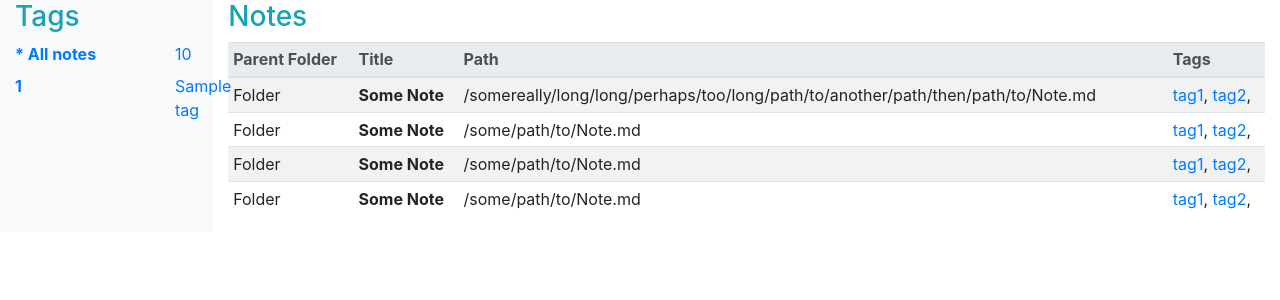
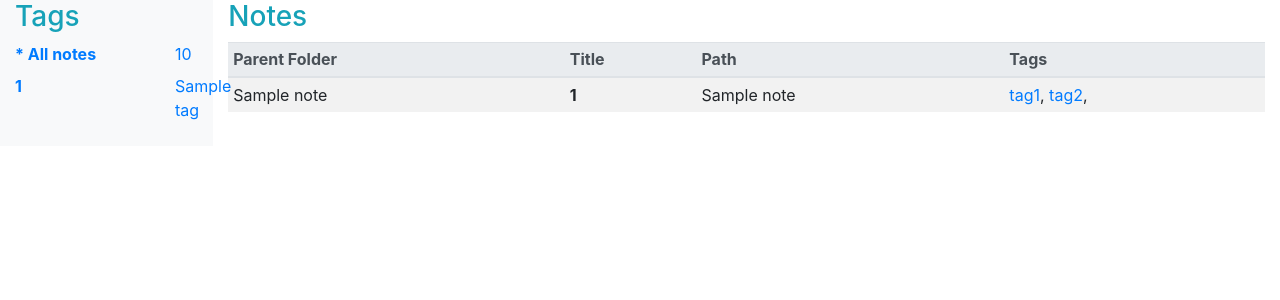
Before and after one commit to andy-cowley/vinci, a Flask app: template src/templates/index.html in a window 1280 px wide. Shown: the part 56-356 px from the top of the page. Run offline with Flask 2, Linux system fonts and the light colour scheme; the template is opened without the code that fills it: most values are stand-ins (such as "Sample title", 1, 10 or a date in 2020); some libraries are stand-ins or nearby versions.

Commit message:
Created default note indexer. Needs tag filter

```diff
--- a/src/main.py
+++ b/src/main.py
@@ -1,7 +1,13 @@
 import os
 
 from classes import DBConnectionHandler
-from functions import create_markdown_list, write_default_metadata, update_database, create_tag_index
+from functions import (
+    create_markdown_list,
+    write_default_metadata,
+    update_database,
+    create_tag_index,
+    create_note_index,
+)
 from flask import Flask, flash, make_response, send_file, redirect, request, render_template, url_for
 
 
@@ -41,7 +47,10 @@ app.secret_key = "This key is required for `flash()`."
 def index():
     tag_index = create_tag_index(db)
     tag_index_tuple_sum = sum([tag[1] for tag in tag_index])
-    return render_template("index.html", tag_index_tuple=tag_index, tag_index_tuple_sum=tag_index_tuple_sum)
+    note_index = create_note_index(db)
+    return render_template(
+        "index.html", tag_index_tuple=tag_index, tag_index_tuple_sum=tag_index_tuple_sum, notes=note_index
+    )
 
 
 app.run(debug=True, host="0.0.0.0", port=5000)
--- a/src/templates/index.html
+++ b/src/templates/index.html
@@ -50,42 +50,17 @@
               </tr>
             </thead>
             <tbody>
+              {% for note in notes %}
               <tr>
-                <td>Folder</td>
-                <th scope="row">Some Note</th>
-                <td>/somereally/long/long/perhaps/too/long/path/to/another/path/then/path/to/Note.md</td>
+                <td>{{ note[4] }}</td>
+                <th scope="row">{{ note[0] }}</th>
+                <td>{{ note[2] }}</td>
                 <td>
                   <a href="#">tag1</a>,
                   <a href="#">tag2</a>,
                 </td>
               </tr>
-              <tr>
-                <td>Folder</td>
-                <th scope="row">Some Note</th>
-                <td>/some/path/to/Note.md</td>
-                <td>
-                  <a href="#">tag1</a>,
-                  <a href="#">tag2</a>,
-                </td>
-              </tr>
-              <tr>
-                <td>Folder</td>
-                <th scope="row">Some Note</th>
-                <td>/some/path/to/Note.md</td>
-                <td>
-                  <a href="#">tag1</a>,
-                  <a href="#">tag2</a>,
-                </td>
-              </tr>
-              <tr>
-                <td>Folder</td>
-                <th scope="row">Some Note</th>
-                <td>/some/path/to/Note.md</td>
-                <td>
-                  <a href="#">tag1</a>,
-                  <a href="#">tag2</a>,
-                </td>
-              </tr>
+              {% endfor %}
             </tbody>
           </table>
         </div>
```
Also changed, not shown: src/functions.py (+21 -2 lines).
